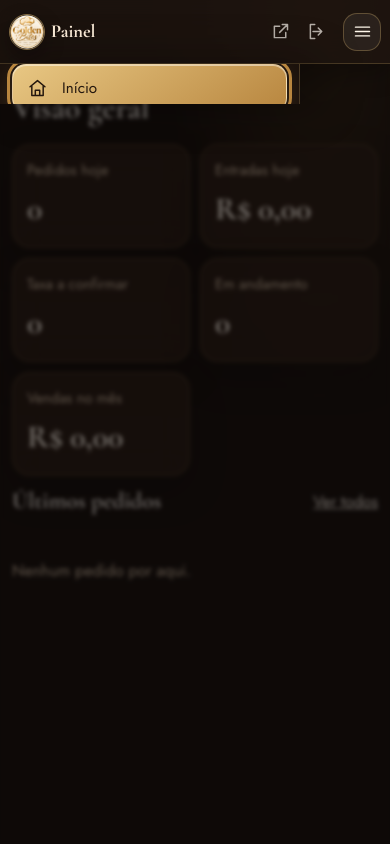
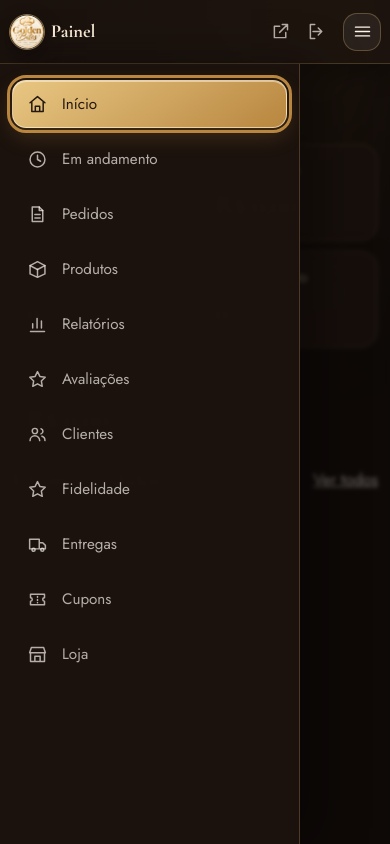
Before and after one commit to samueldev88/golden-bites, a Django app: page /painel/ in a window 390 px wide, after a click that opens the changed part. Run offline with Django 4.2, Linux system fonts and the light colour scheme; the visitor is signed in with stand-in values (Sample User, id 1); data comes from the database, SQL or seed files in the repository; data that the repository does not hold is empty; parts of the project's set-up code (start-up, migrations or seed data) failed here and were passed over.

Commit message:
responsividade na navbar do painel

```diff
--- a/static/css/painel.css
+++ b/static/css/painel.css
@@ -32,8 +32,9 @@ button, input, select, textarea { font: inherit; color: inherit; }
 .p-vazio { color: var(--cacau-2); padding: 24px 0; }
 
 .p-cartoes { display: grid; grid-template-columns: repeat(auto-fit, minmax(190px, 1fr)); gap: 14px; margin-bottom: 8px; }
+.p-cartoes > * { min-width: 0; }
 .p-cartao { display: flex; flex-direction: column; gap: 4px; padding: 18px; background: var(--papel); border: 1px solid var(--bege-2); border-radius: 18px; text-decoration: none; color: inherit; }
-.p-cartao span { color: var(--cacau-2); font-size: .92rem; }
+.p-cartao span { color: var(--cacau-2); font-size: .92rem; overflow-wrap: anywhere; }
 .p-cartao strong { font-family: var(--titulo); font-size: 2rem; }
 .p-cartao.alerta { border-color: var(--dourado); background: #FBF0DE; }
 
@@ -289,10 +290,12 @@ small { color: #D8C3A8; }
   .p-conta form { width: auto; }
   .p-conta a, .p-conta button { width: 38px; height: 38px; }
   .p-nav {
-    position: fixed; z-index: 51; inset: 64px auto 0 0; width: min(300px, 86vw); max-height: none;
-    align-items: stretch; gap: 7px; margin: 0; padding: 16px 12px 24px;
+    position: fixed; z-index: 51; inset: 64px auto auto 0; width: min(300px, 86vw);
+    height: calc(100vh - 64px); max-height: calc(100vh - 64px);
+    align-items: stretch; gap: 7px; margin: 0; padding: 16px 12px calc(24px + env(safe-area-inset-bottom));
     overflow-y: auto; border-right: 1px solid rgba(224, 188, 116, .24);
     background: rgba(28, 19, 14, .98); box-shadow: 18px 0 45px rgba(0, 0, 0, .35);
+    overscroll-behavior-y: contain; -webkit-overflow-scrolling: touch;
     transform: translateX(-105%); visibility: hidden; pointer-events: none;
     transition: transform .28s ease, visibility 0s linear .28s;
   }
@@ -300,16 +303,21 @@ small { color: #D8C3A8; }
     transform: translateX(0); visibility: visible; pointer-events: auto;
     transition: transform .28s ease, visibility 0s;
   }
-  .p-nav a { display: flex; flex: 0 0 48px; justify-content: flex-start; gap: 14px; width: 100%; height: 48px; padding: 0 14px; border-radius: 14px; }
+  .p-nav a { display: flex; flex: 0 0 48px; justify-content: flex-start; gap: 14px; width: 100%; min-width: 0; height: 48px; padding: 0 14px; border-radius: 14px; }
   .p-nav a.ativo { color: #24170e; }
   .p-nav-label { position: static; width: auto; height: auto; overflow: visible; clip: auto; white-space: normal; font-size: .95rem; }
   .p-scrim.aberto { display: block; position: fixed; z-index: 50; inset: 64px 0 0; background: rgba(7, 5, 4, .58); backdrop-filter: blur(2px); }
   body.p-menu-aberto { overflow: hidden; }
-  .p-main { width: calc(100% - 24px); margin: 0 auto 42px; padding-top: 84px; }
+  .p-main { width: calc(100% - 24px); min-width: 0; margin: 0 auto 42px; padding-top: 84px; }
   .p-grade-2 { grid-template-columns: minmax(0, 1fr); }
   .p-confirma form { align-items: stretch; flex-direction: column; }
   .p-form-acoes { flex-wrap: wrap; }
   .p-periodo { margin-left: 0; }
+}
+@supports (height: 100dvh) {
+  @media (max-width: 760px) {
+    .p-nav { height: calc(100dvh - 64px); max-height: calc(100dvh - 64px); }
+  }
 }
 @media (max-width: 420px) {
   .p-topo { padding-inline: 9px; }
@@ -320,4 +328,5 @@ small { color: #D8C3A8; }
   .p-conta a, .p-conta button { width: 34px; }
   .p-cartoes { grid-template-columns: repeat(2, minmax(0, 1fr)); gap: 10px; }
   .p-cartao { padding: 14px; }
+  .p-cartao strong { font-size: clamp(1.35rem, 7vw, 1.8rem); overflow-wrap: anywhere; }
 }
--- a/static/css/site.css
+++ b/static/css/site.css
@@ -35,6 +35,7 @@ body {
   -webkit-font-smoothing: antialiased;
 }
 body.pagina-inicial { padding-bottom: 0; }
+body.pagina-catalogo { padding-bottom: 0; }
 body.nav-em-escuro::after {
   content: ""; position: fixed; z-index: 49; inset: auto 0 0;
   height: calc(var(--nav-escuro-altura, 112px) + env(safe-area-inset-bottom)); background: #1c100c; pointer-events: none;
@@ -266,6 +267,7 @@ svg { fill: none; stroke: currentColor; stroke-width: 1.6; stroke-linecap: round
 .texto-sobre { text-align: center; color: var(--cacau-2); font-size: 1.05rem; }
 .rodape-legal { margin-top: 0; padding: 24px 0 30px; background: #1c100c; color: var(--creme); }
 .pagina-inicial .rodape-legal { padding-bottom: calc(100px + env(safe-area-inset-bottom)); }
+.pagina-catalogo .rodape-legal { padding-bottom: calc(88px + env(safe-area-inset-bottom)); }
 .rodape-legal > .container > strong { display: block; margin-bottom: 4px; font-family: var(--titulo); font-size: clamp(1.2rem, 4vw, 1.35rem); text-align: center; }
 .rodape-legal > .container > p { max-width: 46ch; margin: 0 auto 10px; padding-inline: 8px; color: #EBD8BE; font-size: clamp(.82rem, 2.8vw, .88rem); text-align: center; text-wrap: balance; }
 .rodape-legal nav { display: flex; flex-wrap: wrap; justify-content: center; gap: 6px 10px; max-width: 760px; margin-inline: auto; }
--- a/templates/base.html
+++ b/templates/base.html
@@ -11,7 +11,7 @@
   <link rel="preconnect" href="https://fonts.googleapis.com">
   <link rel="preconnect" href="https://fonts.gstatic.com" crossorigin>
   <link href="https://fonts.googleapis.com/css2?family=Cormorant+Garamond:ital,wght@0,500;0,600;0,700;1,500&family=Jost:wght@400;500;600&display=swap" rel="stylesheet">
-  <link rel="stylesheet" href="{% static 'css/site.css' %}?v=20261122-7">
+  <link rel="stylesheet" href="{% static 'css/site.css' %}?v=20261123-1">
 </head>
 <body class="{% block classe_body %}{% endblock %}">
   <a class="pular" href="#conteudo">Ir para o conteúdo</a>
--- a/templates/catalogo/catalogo.html
+++ b/templates/catalogo/catalogo.html
@@ -1,5 +1,6 @@
 {% extends "base.html" %}
 {% block titulo %}Catálogo · {{ loja.nome }}{% endblock %}
+{% block classe_body %}pagina-catalogo{% endblock %}
 {% block cabecalho %}Catálogo{% endblock %}
 {% block content %}
 <div class="container">
--- a/templates/painel/base.html
+++ b/templates/painel/base.html
@@ -9,7 +9,7 @@
   <link rel="preconnect" href="https://fonts.googleapis.com">
   <link rel="preconnect" href="https://fonts.gstatic.com" crossorigin>
   <link href="https://fonts.googleapis.com/css2?family=Cormorant+Garamond:wght@600;700&family=Jost:wght@400;500;600&display=swap" rel="stylesheet">
-  <link rel="stylesheet" href="{% static 'css/painel.css' %}?v=20261122-1">
+  <link rel="stylesheet" href="{% static 'css/painel.css' %}?v=20261123-1">
 </head>
 <body>
   {% with rota=request.resolver_match.url_name %}
```
